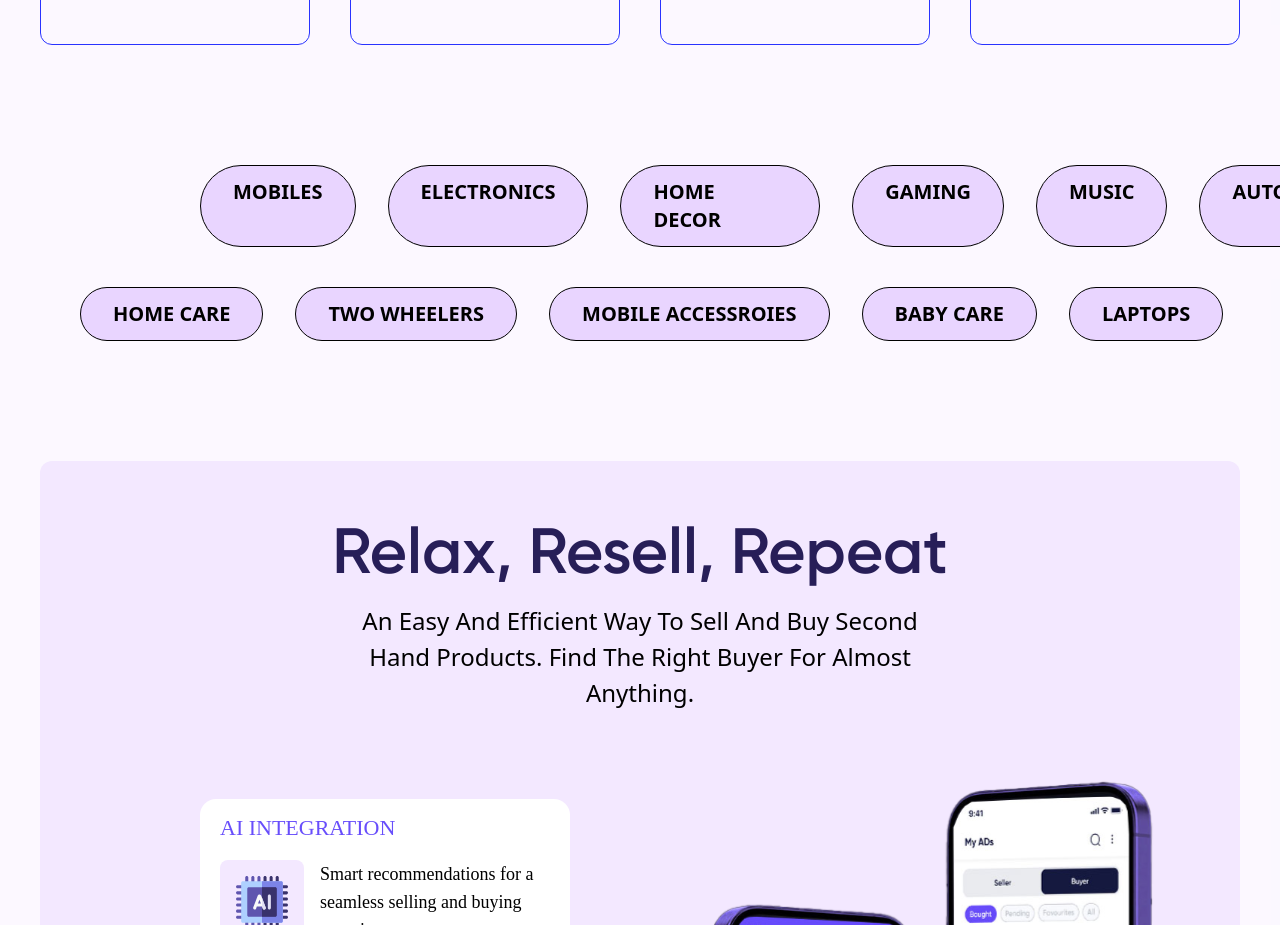
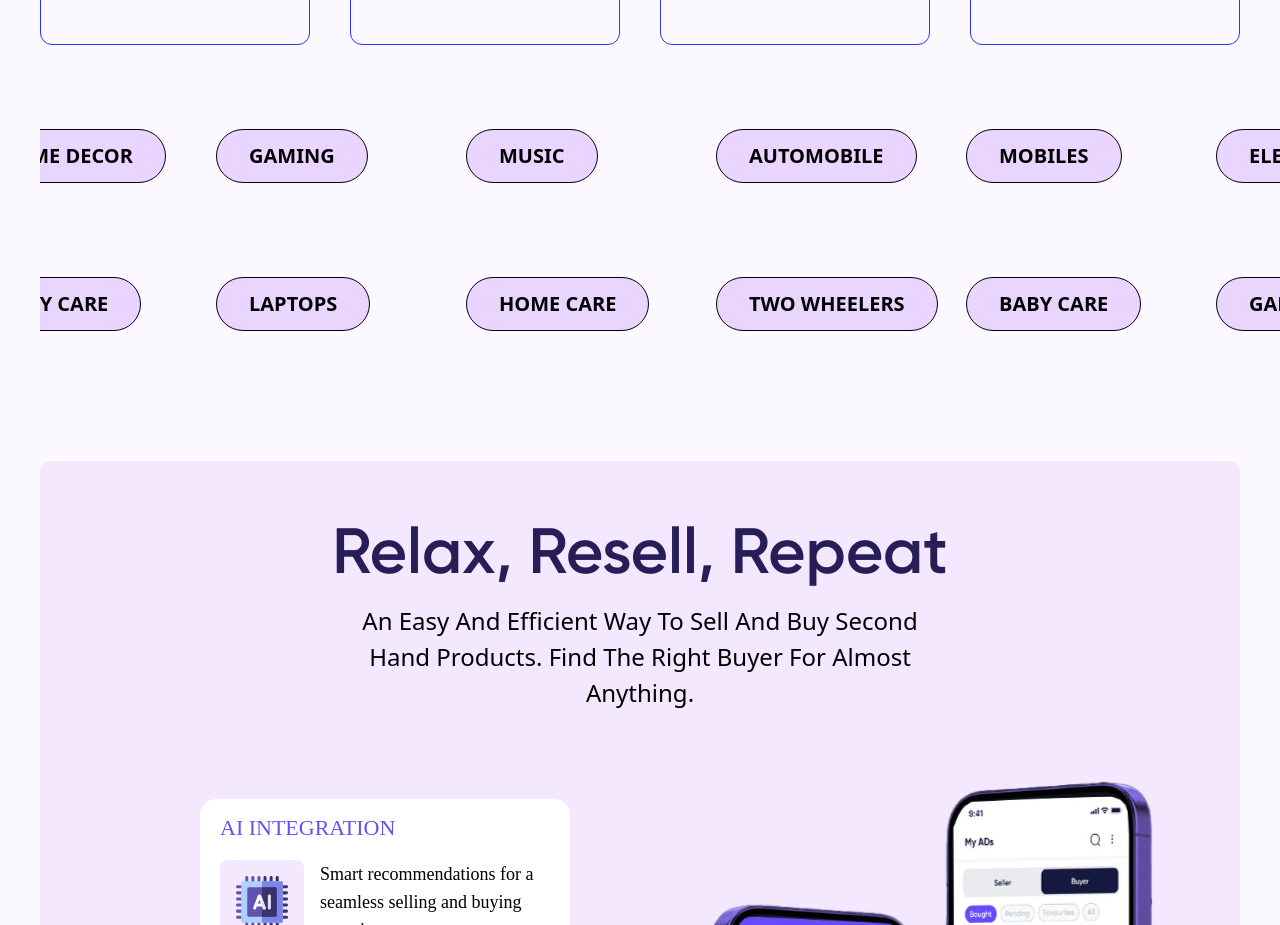
Before and after one commit to deep-69bits/SellSafe, a Next.js app: page / in a window 1280 px wide. Shown: the part 1500-2425 px from the top of the page. Built offline with nearby package versions, Linux system fonts and the light colour scheme; a web font is replaced by a local one.

Commit message:
slider added

```diff
--- /dev/null
+++ b/src/app/slider.css
@@ -0,0 +1,58 @@
+
+@-webkit-keyframes scroll {
+    0% {
+      -webkit-transform: translateX(0);
+      transform: translateX(0);
+    }
+    100% {
+      -webkit-transform: translateX(calc(-250px * 7));
+      transform: translateX(calc(-250px * 7));
+    }
+  }
+  @keyframes scroll {
+    0% {
+      -webkit-transform: translateX(0);
+      transform: translateX(0);
+    }
+    100% {
+      -webkit-transform: translateX(calc(-250px * 7));
+      transform: translateX(calc(-250px * 7));
+    }
+  }
+  .slider {
+    background: pr;
+    /* box-shadow: 0 10px 20px -5px rgba(0, 0, 0, 0.125); */
+    /* height: 100px; */
+    margin: auto;
+    overflow: hidden;
+    position: relative;
+  }
+  .slider::before,
+  .slider::after {
+    background: linear-gradient(to right,  0%, rgba(255, 255, 255, 0) 100%);
+    content: "";
+    height: 100px;
+    position: absolute;
+    width: 200px;
+    z-index: 2;
+  }
+  .slider::after {
+    right: 0;
+    top: 0;
+    -webkit-transform: rotateZ(180deg);
+    transform: rotateZ(180deg);
+  }
+  .slider::before {
+    left: 0;
+    top: 0;
+  }
+  .slider .slide-track {
+    -webkit-animation: scroll 20s linear infinite;
+    animation: scroll 20s linear infinite;
+    display: flex;
+
+  }
+  .slider .slide {
+    height: 100px;
+    width: 250px;
+  }
--- a/src/components/Categories.tsx
+++ b/src/components/Categories.tsx
@@ -1,9 +1,10 @@
 import React from 'react'
+import '../app/slider.css'
 
 
 
-const CategoryAtom=({children}:any)=>{
-    return(
+const CategoryAtom = ({ children }: any) => {
+  return (
     <div className='inline-block hover:scale-110 duration-500 transition-all cursor-pointer border-[1px] text-xl border-black bg-purple-200 rounded-full px-8 font-semibold py-3'>
       {children}
     </div>
@@ -12,21 +13,95 @@ const CategoryAtom=({children}:any)=>{
 
 const Categories = () => {
   return (
-    <div className='lg:px-10 py-10 px-4 overflow-hidden hidden lg:flex flex-col gap-10 my-20'>
-        <div className='lg:flex  gap-x-8 lg:translate-x-40 '>
+    <div className='lg:px-10  px-4 overflow-hidden  flex flex-col gap-10 my-20'>
+
+      <div className="slider">
+        <div className="slide-track py-1">
+          <div className="slide">
             <CategoryAtom>MOBILES</CategoryAtom>
+          </div>
+          <div className="slide">
             <CategoryAtom>ELECTRONICS</CategoryAtom>
+          </div>
+          <div className="slide">
             <CategoryAtom>HOME DECOR</CategoryAtom>
+          </div>
+          <div className="slide">
             <CategoryAtom>GAMING</CategoryAtom>
+          </div>
+          <div className="slide">
             <CategoryAtom>MUSIC</CategoryAtom>
+          </div>
+          <div className="slide">
             <CategoryAtom>AUTOMOBILE</CategoryAtom>
           </div>
-        <div className='flex gap-x-8 translate-x-10 '>
+          <div className="slide">
+            <CategoryAtom>MOBILES</CategoryAtom>
+          </div>
+          <div className="slide">
+            <CategoryAtom>ELECTRONICS</CategoryAtom>
+          </div>
+          <div className="slide">
+            <CategoryAtom>HOME DECOR</CategoryAtom>
+          </div>
+          <div className="slide">
+            <CategoryAtom>GAMING</CategoryAtom>
+          </div>
+          <div className="slide">
+            <CategoryAtom>MUSIC</CategoryAtom>
+          </div>
+          <div className="slide">
+            <CategoryAtom>AUTOMOBILE</CategoryAtom>
+          </div>
+          <div className="slide">
+            <CategoryAtom>ELECTRONICS</CategoryAtom>
+          </div>
+        </div>
+      </div>
+
+
+      <div className="slider">
+        <div className="slide-track py-1">
+          <div className="slide">
           <CategoryAtom>HOME CARE</CategoryAtom>
+          </div>
+          <div className="slide">
           <CategoryAtom>TWO WHEELERS</CategoryAtom>
-                <CategoryAtom>MOBILE ACCESSROIES</CategoryAtom>
+          </div>
+          <div className="slide">
           <CategoryAtom>BABY CARE</CategoryAtom>
+          </div>
+          <div className="slide">
           <CategoryAtom>LAPTOPS</CategoryAtom>
+          </div>
+          <div className="slide">
+          <CategoryAtom>HOME CARE</CategoryAtom>
+          </div>
+          <div className="slide">
+          <CategoryAtom>TWO WHEELERS</CategoryAtom>
+          </div>
+          <div className="slide">
+          <CategoryAtom>BABY CARE</CategoryAtom>
+          </div>
+          <div className="slide">
+            <CategoryAtom>GAMING</CategoryAtom>
+          </div>
+          <div className="slide">
+          <CategoryAtom>LAPTOPS</CategoryAtom>
+          </div>
+          <div className="slide">
+          <CategoryAtom>TWO WHEELERS</CategoryAtom>
+          </div>
+          <div className="slide">
+          <CategoryAtom>HOME CARE</CategoryAtom>
+          </div>
+          <div className="slide">
+          <CategoryAtom>TWO WHEELERS</CategoryAtom>
+          </div>
+          <div className="slide">
+            <CategoryAtom>ELECTRONICS</CategoryAtom>
+          </div>
+        </div>
       </div>
     </div>
   )
```
Also changed, not shown: package.json (+5 -4 lines), 1 other file (tests, documents, lock files or other folders). Lines whose indentation alone changed are shown as unchanged.
